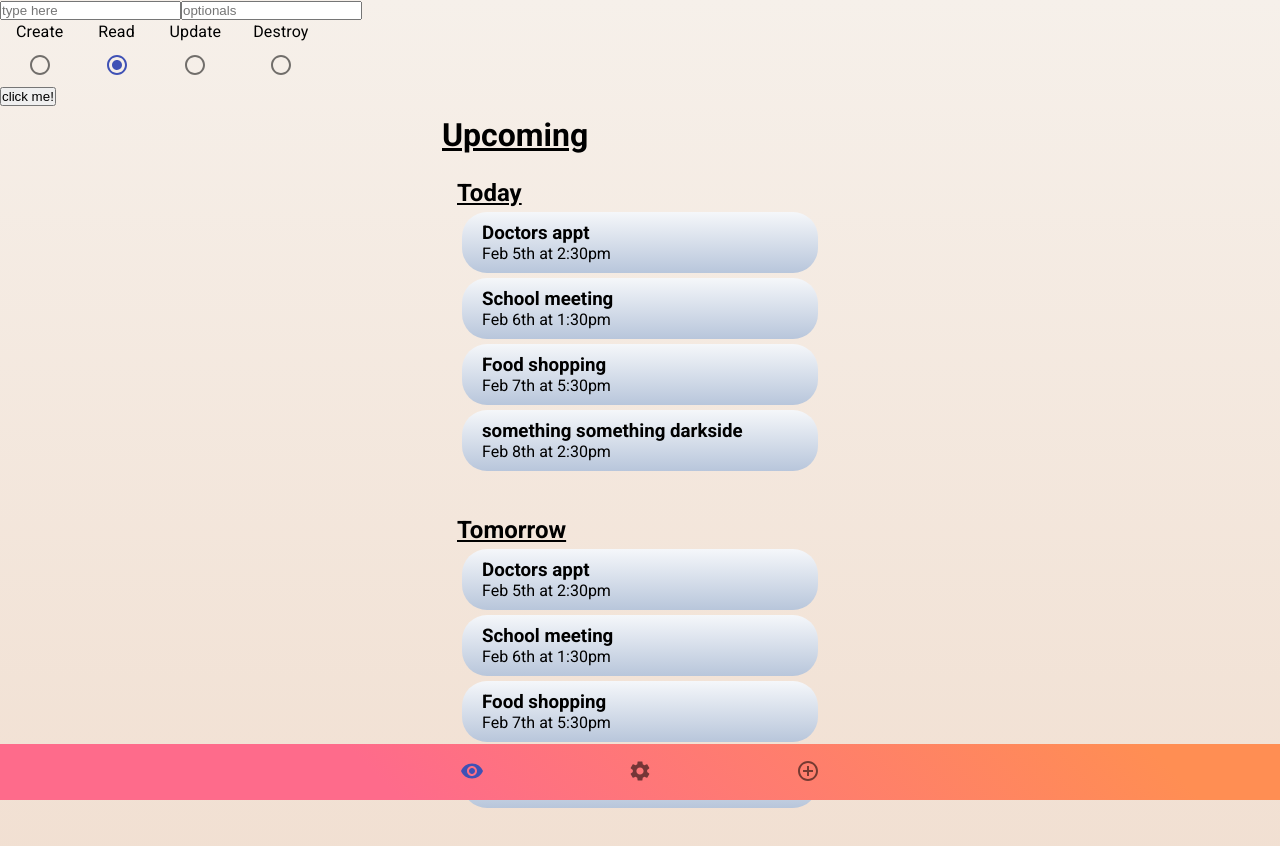
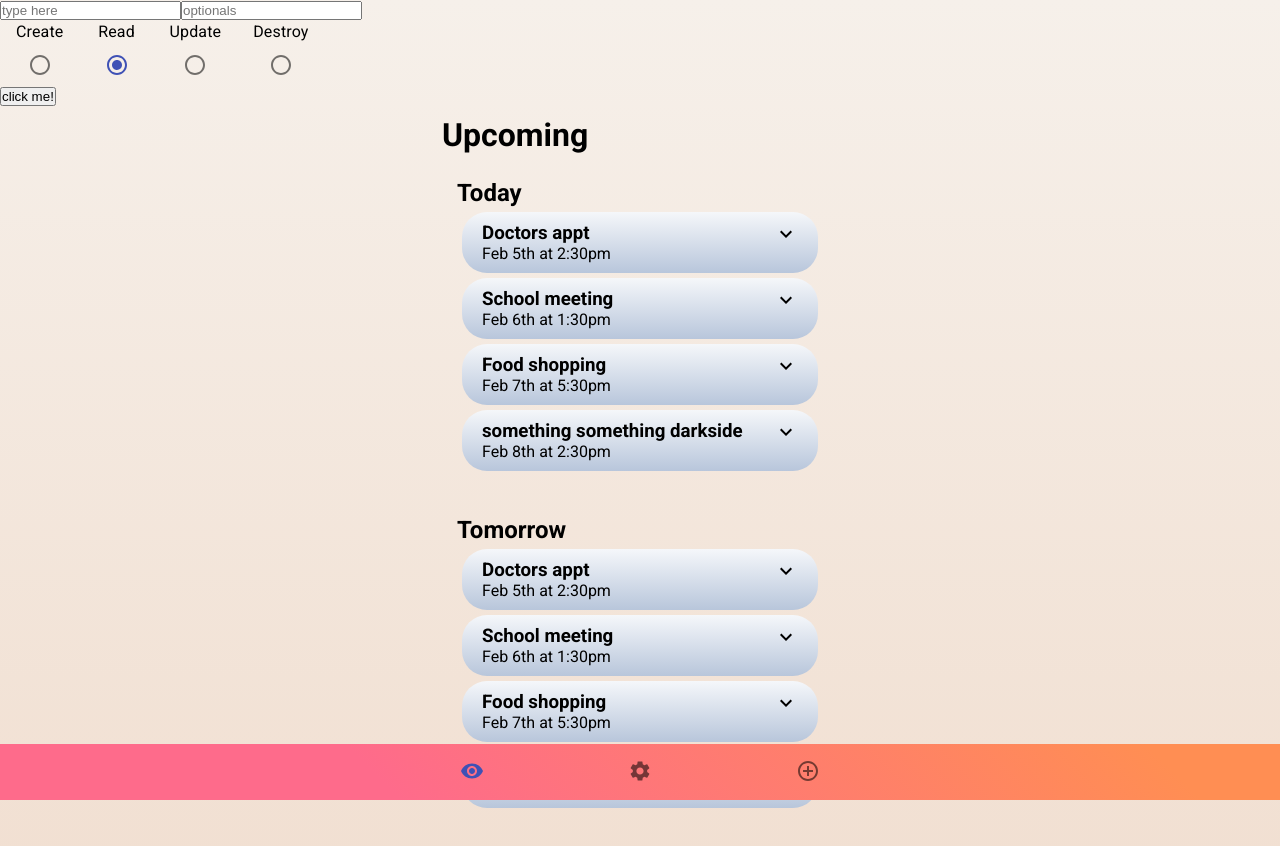
Before and after one commit to indomie858/todolist-react, a React (Create React App) app: page / in a window 1280 px wide. Shown: the top 846 px of the page. Built offline with nearby package versions, Linux system fonts and the light colour scheme.

Commit message:
Added subtask indicator

```diff
--- a/src/App.js
+++ b/src/App.js
@@ -17,7 +17,7 @@ const App = () => {
     //if there is no user token, then render login page
 
     // NOTE: COMMENT THIS LINE TO HIDE LOGIN PAGE
-    // return <Login setToken={setToken} />
+    //return <Login setToken={setToken} />
   }
 
 
--- a/src/components/Task.js
+++ b/src/components/Task.js
@@ -2,6 +2,8 @@
 
 import SubTasks from './SubTasks'
 import { useState } from 'react';
+import ExpandMoreIcon from '@material-ui/icons/ExpandMore';
+import ExpandLessIcon from '@material-ui/icons/ExpandLess';
 
 const Task = ({ task }) => {
     const [showSubTasks, setShowSubTasks] = useState(false);
@@ -16,8 +18,13 @@ const Task = ({ task }) => {
     return (
         <>
             <div className='task' onClick={() => setShowSubTasks(!showSubTasks)}>
-                <h3>{task.text}{' '}</h3>
-                <p>{task.day}</p>
+                <div className="task-flex-left">
+                    <h3>{task.text}{' '}</h3>
+                    <p>{task.day}</p>
+                </div>
+                <div className="task-flex-right">
+                    {!showSubTasks ? <ExpandMoreIcon /> : <ExpandLessIcon />}
+                </div>
             </div>
             {/* displays list of subtasks when individual task is clicked */}
             {showSubTasks && <SubTasks subTasks={subTasks} addSubTask={addSubTask} />}
--- a/src/index.css
+++ b/src/index.css
@@ -13,10 +13,6 @@ body {
   overflow: auto;
 }
 
-h1,
-h2 {
-  text-decoration: underline;
-}
 
 /* container for all lists */
 .mainContainer {
@@ -42,6 +38,8 @@ h2 {
   padding: 10px 20px;
   border-radius: 25px;
   cursor: pointer;
+  display: flex;
+  justify-content: space-between;
 }
 
 .task h3 {
@@ -49,6 +47,7 @@ h2 {
   align-items: center;
   justify-content: space-between;
 }
+
 
 /* styling for individual subtasks */
 .subtask {
```
